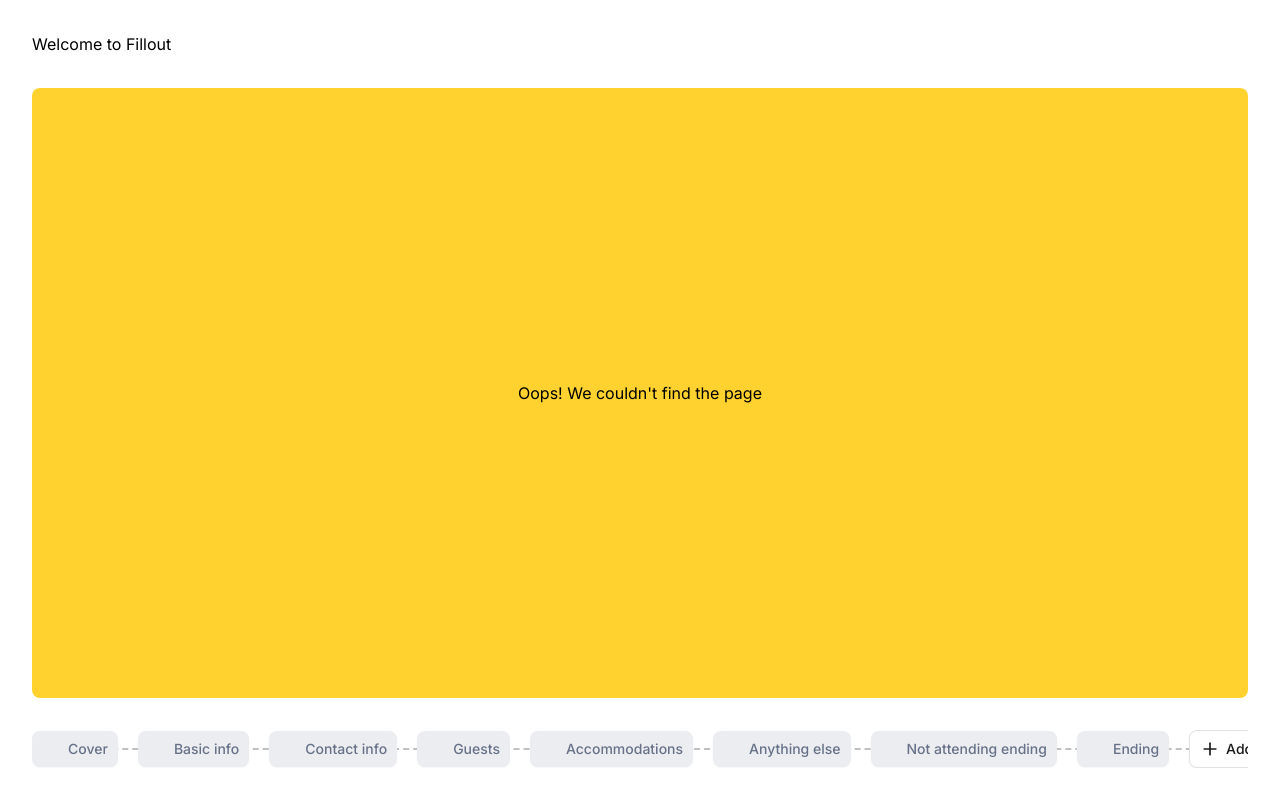
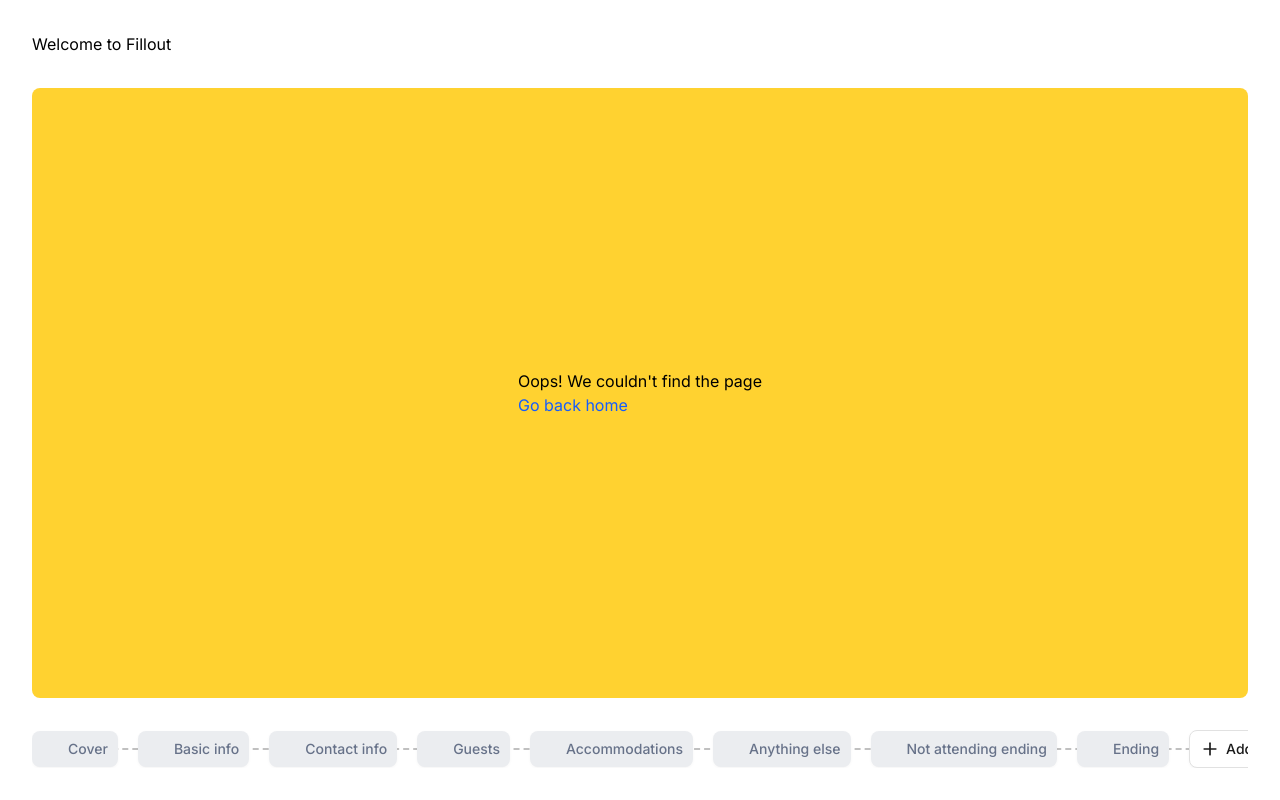
Before and after one commit to lucasfvera/pages-tab-navigation-challenge, a Next.js app: page /1 in a window 1280 px wide. Built offline with nearby package versions, Linux system fonts and the light colour scheme.

Commit message:
Add cta for 404 page

```diff
--- a/src/app/[uuid]/page.tsx
+++ b/src/app/[uuid]/page.tsx
@@ -1,4 +1,5 @@
 import { MOCKED_PAGES } from '@/helpers/mockPages';
+import Link from 'next/link';
 
 export default async function FormPage({
 	params,
@@ -10,7 +11,16 @@
 
 	return (
 		<div className="flex w-full bg-amber-300 h-full flex-1 rounded-lg items-center justify-center">
-			{page ? page.title : "Oops! We couldn't find the page"}
+			{page ? (
+				page.title
+			) : (
+				<div>
+					<p>{"Oops! We couldn't find the page"}</p>{' '}
+					<Link href={'/'} className="text-blue-600 hover:underline">
+						Go back home
+					</Link>
+				</div>
+			)}
 		</div>
 	);
 }
```
